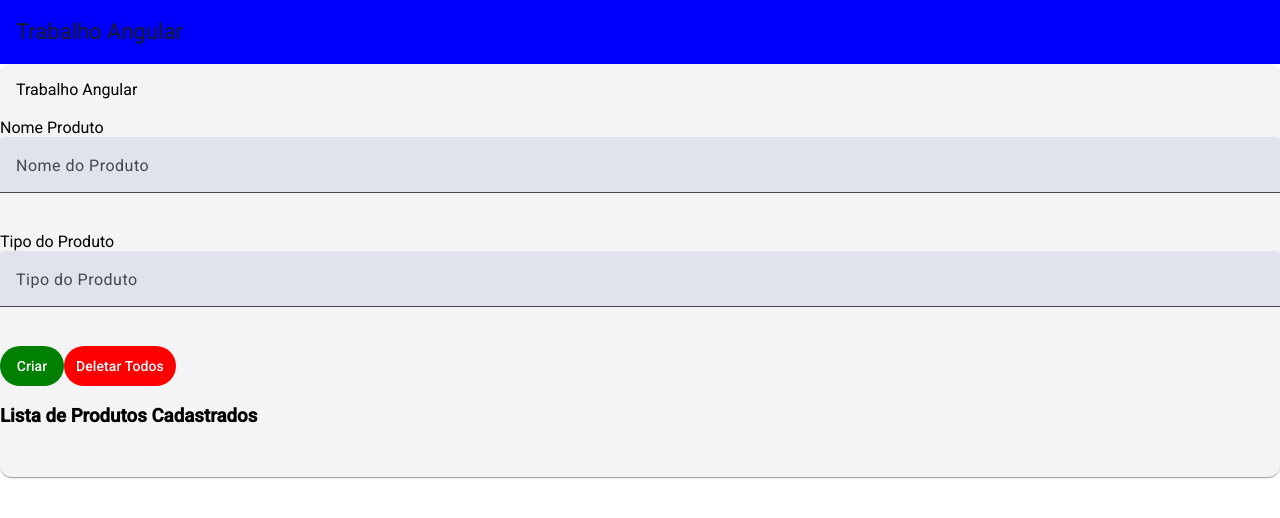
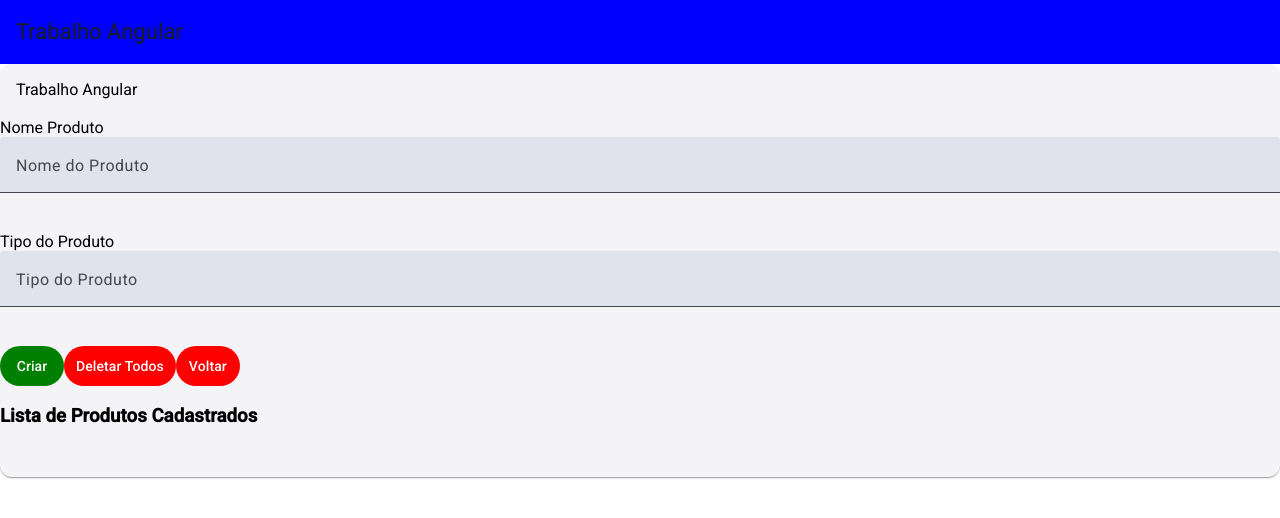
Before and after one commit to Revored0/aula-angular-3, an Angular app: page /cadastrar-produto in a window 1280 px wide. Shown: the top 518 px of the page. Built offline with nearby package versions, Linux system fonts and the light colour scheme.

Commit message:
botão voltar

```diff
--- a/src/app/produto/cadastrar/cadastrar.component.html
+++ b/src/app/produto/cadastrar/cadastrar.component.html
@@ -23,6 +23,9 @@
     <button mat-button (click)="deletarProdutos()" style="background-color: red; color: white;">
       Deletar Todos
     </button>
+    <button mat-button (click)="voltar()" style="background-color: red; color: white;">
+      Voltar
+    </button>
   </div>
 
   <h3>Lista de Produtos Cadastrados</h3>
--- a/src/app/produto/cadastrar/cadastrar.component.ts
+++ b/src/app/produto/cadastrar/cadastrar.component.ts
@@ -5,6 +5,7 @@
 import { MatFormFieldModule } from '@angular/material/form-field';
 import { MatInputModule } from '@angular/material/input';
 import { MatButtonModule } from '@angular/material/button';
+import { Router } from '@angular/router';
 
 @Component({
   selector: 'app-cadastrar',
@@ -15,9 +16,11 @@
 })
 export class CadastrarComponent {
   produtos: { nome: string; tipo: string }[] = [];
-
   nomeProduto: string = '';
   tipoProduto: string = '';
+
+
+  constructor(private router: Router) {}
 
   cadastrarProduto() {
     if (!this.nomeProduto.trim() || !this.tipoProduto.trim()) {
@@ -35,4 +38,8 @@
   deletarProdutos() {
     this.produtos = [];
   }
+
+  voltar() {
+    this.router.navigate(['/']);
+  }
 }
```
